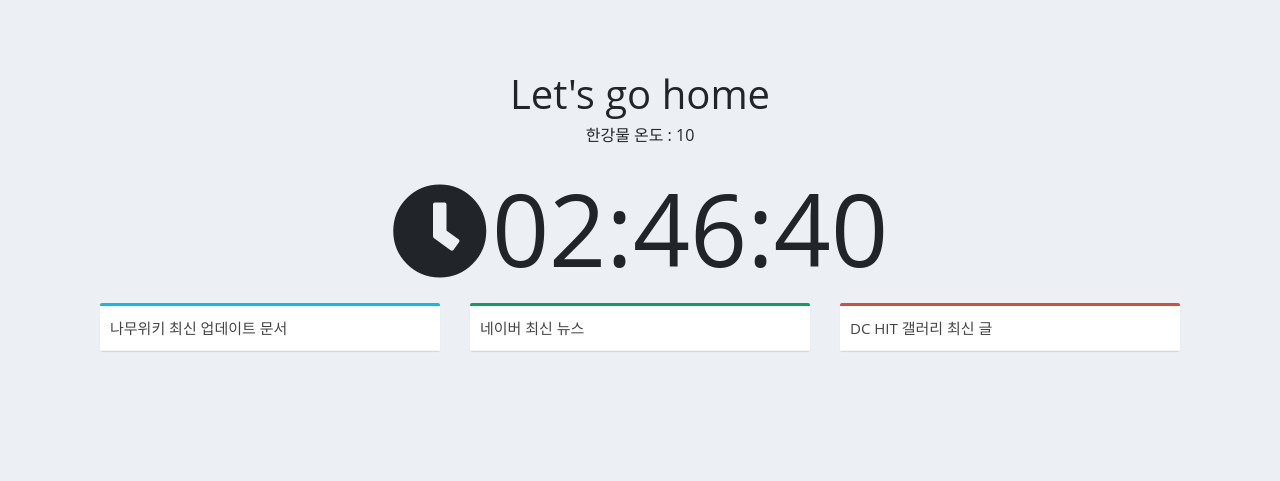
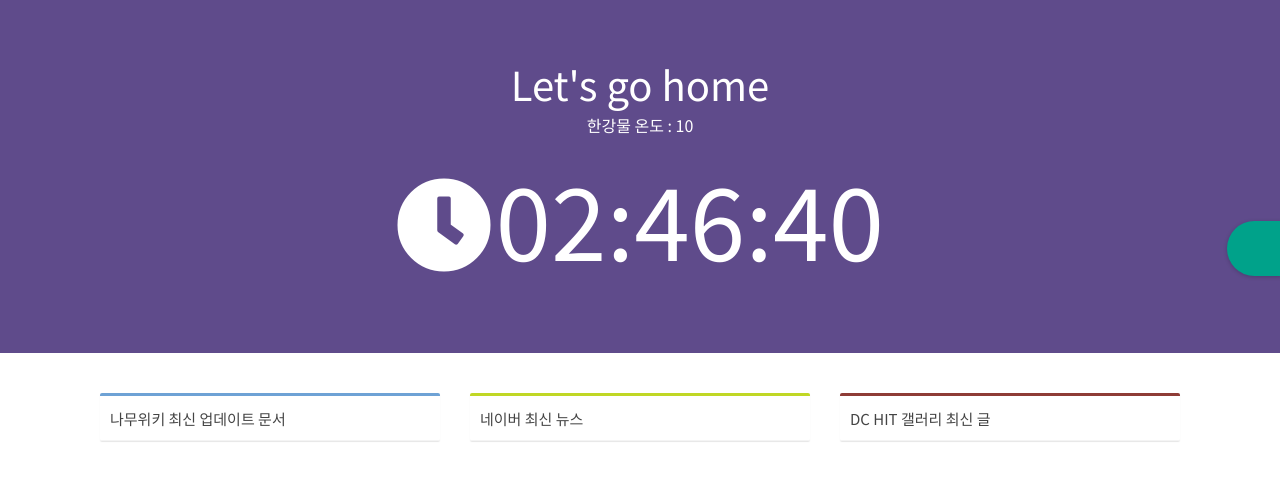
Before and after one commit to spro1/workout, a Flask app: page / in a window 1280 px wide. Shown: the top 481 px of the page. Run offline with Flask 2, Linux system fonts and the light colour scheme; a database or web service that is not in the repository returns one stand-in record (values such as "Sample title"); data that the repository does not hold is empty; some libraries are stand-ins or nearby versions.

Commit message:
올해의 색상 적용, font 수정, side html, css 추가

```diff
--- a/static/css/main.css
+++ b/static/css/main.css
@@ -1,10 +1,21 @@
+@import url(http://fonts.googleapis.com/earlyaccess/notosanskr.css);
+
 .timer {
+    padding-top: 60px;
+    padding-bottom: 60px;
     text-align: center;
+    background: #5F4B8B;
+    margin-bottom: 40px;
+    color: #fff;
+}
+
+#countTime{
+    font-size: 100px;
 }
 
 body {
-    background-color: #ecf0f5;
-    font-family: 'Open Sans', sans-serif, '맑은 고딕';
+    background-color: #fff;
+    font-family: 'Noto Sans KR', sans-serif;
     height: calc(100% - 40px);
 }
 
@@ -71,15 +82,15 @@ body {
 
 
 .box__top__border-red {
-    border-top : 3px solid #dd4b39;
+    border-top : 3px solid #8E3C36;
 }
 
 .box__top__border-green {
-    border-top : 3px solid #00a65a;
+    border-top : 3px solid #C0D725;
 }
 
 .box__top__border-blue{
-    border-top : 3px solid #00c0ef;
+    border-top : 3px solid #6EA2D5;
 }
 .box__top__border-default {
     border-top: 3px solid #d2d6de;
@@ -172,7 +183,6 @@ body {
 }
 
 .container{
-    margin-top: 70px;
     padding-right: 0px;
     padding-left: 0px;
 }
--- /dev/null
+++ b/static/css/select.css
@@ -0,0 +1,60 @@
+.selector-toggle > a {
+    position: absolute;
+    top: 200px;
+    width: 55px;
+    height: 55px;
+    display: block;
+    cursor: pointer;
+    text-align: center;
+    background: #00A28A;
+    color: #fff;
+    -webkit-box-shadow: 0 1px 4px 0 rgba(0,0,0,0.2);
+    box-shadow: 0 1px 4px 0 rgba(0,0,0,0.2);
+    padding: 10px 8px;
+    touch-action: manipulation;
+    text-decoration: none;
+    font-weight: 400;
+    line-height: 1.5;
+    left: -75px;
+    border-right: 0;
+    border-radius: 50% 0 0 50%;
+    content: "\e8c3";
+    position: relative;
+    float: left;
+    line-height: 35px;
+    transition: 0.5s;
+    -webkit-transition: 0.5s;
+}
+
+#styleSelector {
+    min-height: 300px;
+    height: 100%;
+    border: 1px solid #e9e9e9;
+    background: #FFF;
+    position: fixed;
+    margin: 0;
+    padding: 20px;
+    width: 400px;
+    top: 0px;
+    transition: 0.5s;
+    right: -400px;
+    border-left: 2px solid rgba(48,53,73,0.28);
+    font-weight: 400;
+    line-height: 1.5;
+}
+
+@media screen and (max-width: 992px) {
+    #styleSelector {
+        display: none;
+    }
+    #countTime{
+        font-size: 80px;
+    }
+    .fa.fa-6x.fa-clock {
+        display: none;
+    }
+}
+
+#styleSelector.open {
+    right: 0;
+}
--- a/static/js/countTimer.js
+++ b/static/js/countTimer.js
@@ -1,10 +1,10 @@
 /*
 name : countTime.js
 */
-(function($){
-	var opt,ele,top;
+(function ($) {
+	var opt, ele, top;
 
-	$.fn.countTime = function(option){
+	$.fn.countTime = function (option) {
 		ele = $(this);
 		opt = option;
 		date = strToTime(opt.time);
@@ -22,54 +22,54 @@ name : countTime.js
 
 		timePrint();
 
-		setInterval(function(){timePrint();},1000);
+		setInterval(function () { timePrint(); }, 1000);
 
 
-		function strToTime(str){
+		function strToTime(str) {
 
-			y = parseInt(str.substr(0,4));
-			m = parseInt(str.substr(5,2))-1;
-			d = parseInt(str.substr(8,2));
-			h = parseInt(str.substr(11,2));
-			i = parseInt(str.substr(14,2));
-			s = parseInt(str.substr(17,2));
+			y = parseInt(str.substr(0, 4));
+			m = parseInt(str.substr(5, 2)) - 1;
+			d = parseInt(str.substr(8, 2));
+			h = parseInt(str.substr(11, 2));
+			i = parseInt(str.substr(14, 2));
+			s = parseInt(str.substr(17, 2));
 
-			tmp = new Date(y,m,d,h,i,s);
+			tmp = new Date(y, m, d, h, i, s);
 
 			return sec(tmp);
 		}
 
-		function timeToStr(sec){
+		function timeToStr(sec) {
 
 			str = '';
 
-			d = Math.floor(sec/(60*60*24));
-			mod = (sec%(60*60*24));
+			d = Math.floor(sec / (60 * 60 * 24));
+			mod = (sec % (60 * 60 * 24));
 
-			h = addZero(Math.floor(mod/(60*60)),2);
-			mod = (mod%(60*60));
+			h = addZero(Math.floor(mod / (60 * 60)), 2);
+			mod = (mod % (60 * 60));
 
-			i = addZero(Math.floor(mod/60),2);
-			mod = (mod%60);
+			i = addZero(Math.floor(mod / 60), 2);
+			mod = (mod % 60);
 
-			s = addZero(Math.floor(mod),2);
+			s = addZero(Math.floor(mod), 2);
 
-			if(d!=0) str = (d*(-1))+'Day ';
+			if (d != 0) str = (d * (-1)) + 'Day ';
 
-			if(h<0) h = addZero(h*(-1),2);
-			if(s<0) s = addZero(s*(-1),2);
+			if (h < 0) h = addZero(h * (-1), 2);
+			if (s < 0) s = addZero(s * (-1), 2);
 
-			str += h+':'+i+':'+s;
+			str += h + ':' + i + ':' + s;
 
 			return str;
 		}
 
-		function sec(date){
-			return Math.floor(date.getTime()/1000);
+		function sec(date) {
+			return Math.floor(date.getTime() / 1000);
 		}
 
 		function addZero(data, len) {
-			data= '000000000000000'+data;
+			data = '000000000000000' + data;
 			return data.substr(data.length - len, len);
 		}
 
@@ -84,35 +84,35 @@ name : countTime.js
 			document.getElementById("overtimePay").innerText = Math.floor(localStorage.getItem("overtimePay"));
 		}
 
-		function timePrint(){
-		    Now = new Date();
+		function timePrint() {
+			Now = new Date();
 			now = sec(Now);
-			result = date-now;
+			result = date - now;
 			overtimeStopFlag = localStorage.getItem("overtimeStop");
 
-            if (Now.getHours() >= 18 || Now.getHours()<8) {
+			if (Now.getHours() >= 18 || Now.getHours() < 8) {
 				document.getElementById("afterTime").style.display = "block";
-				if(overtimeStopFlag == "yes") {
-					document.getElementById("beforeTime").style.color = "#212529";
+				if (overtimeStopFlag == "yes") {
+					document.getElementById("beforeTime").style.color = "#fff";
 					result = "퇴근했습니다.";
 					ele.empty();
 					ele.append(result);
 					overtimeCalc(0, "");
 				} else {
-					document.getElementById("beforeTime").style.color = "#dd4b39";
-					result = now-date;
+					document.getElementById("beforeTime").style.color = "#eb3c27";
+					result = now - date;
 					ele.empty();
 					ele.append(timeToStr(result));
 					overtimeCalc(1, result);
 				}
-            } else {
+			} else {
 				if (overtimeStopFlag == "yes") {
 					localStorage.setItem("overtimeStop", "no");
 				}
 				document.getElementById("afterTime").style.display = "none";
-                ele.empty();
-                ele.append(timeToStr(result));
-            }
+				ele.empty();
+				ele.append(timeToStr(result));
+			}
 		}
 	}
 })(jQuery);
--- /dev/null
+++ b/static/js/pageSet.js
@@ -0,0 +1,8 @@
+/*
+name : pageSet.js
+*/
+document.getElementById('toggle_click').addEventListener('click', function (e) {
+    var curDom = e.target;
+    selectBar = curDom.parentNode.parentNode;
+    selectBar.classList.toggle('open');
+});
--- a/templates/index.html
+++ b/templates/index.html
@@ -1,29 +1,36 @@
 <!DOCTYPE html>
 <html lang="en">
+
 <head>
     <meta charset="UTF-8">
     <meta name="google-site-verification" content="2Cfp26H2i9xpeRnUvFo470tGG5UWK9wygd4AlV1XWjE" />
 
     <title>퇴근타이머</title>
 
-    <link rel="stylesheet" href="https://use.fontawesome.com/releases/v5.2.0/css/all.css" integrity="sha384-hWVjflwFxL6sNzntih27bfxkr27PmbbK/iSvJ+a4+0owXq79v+lsFkW54bOGbiDQ" crossorigin="anonymous">
-    <link rel="stylesheet" href="https://stackpath.bootstrapcdn.com/bootstrap/4.1.3/css/bootstrap.min.css" integrity="sha384-MCw98/SFnGE8fJT3GXwEOngsV7Zt27NXFoaoApmYm81iuXoPkFOJwJ8ERdknLPMO" crossorigin="anonymous">
+    <link rel="stylesheet" href="https://use.fontawesome.com/releases/v5.2.0/css/all.css" integrity="sha384-hWVjflwFxL6sNzntih27bfxkr27PmbbK/iSvJ+a4+0owXq79v+lsFkW54bOGbiDQ"
+        crossorigin="anonymous">
+    <link rel="stylesheet" href="https://stackpath.bootstrapcdn.com/bootstrap/4.1.3/css/bootstrap.min.css" integrity="sha384-MCw98/SFnGE8fJT3GXwEOngsV7Zt27NXFoaoApmYm81iuXoPkFOJwJ8ERdknLPMO"
+        crossorigin="anonymous">
     <link rel="stylesheet" href="static/css/main.css">
+    <link rel="stylesheet" href="static/css/select.css">
 </head>
+
 <body>
-    <div class="container">
     <div class="timer">
         <h1>Let's go home</h1>
         <h6>한강물 온도 : {{ river }}</h6>
         <div id="beforeTime">
-                <i id="overtimeStopButton" class="fa fa-6x fa-clock"></i>
-                <span id="countTime" style="font-size:100px;"></span>
+            <div id="overtimeStopButton">
+                <i class="fa fa-6x fa-clock"></i>
+                <span id="countTime"></span>
+            </div>
         </div>
         <div id="afterTime" style="font-size:30px;display:none;color: #dd4b39;">
             못 받는 돈 : <span id="overtimePay"></span>원
         </div>
     </div>
-
+    <div class="container">
+        <div class="page-wrapper">
             <div class="col-md-12 row">
                 <div class="col-md-4 box__content__table">
                     <div class="box box__top__border-blue bg-white">
@@ -36,7 +43,7 @@
                                 <tr>
                                     <td style="cursor:pointer;" onClick="window.open('{{ value }}','','');">{{ key }}</td>
                                 </tr>
-                    {%  endfor %}
+                                {% endfor %}
                             </tbody>
                         </table>
                     </div>
@@ -52,7 +59,7 @@
                                 <tr>
                                     <td style="cursor:pointer;" onClick="window.open('{{ value }}','','');">{{ key }}</td>
                                 </tr>
-                    {%  endfor %}
+                                {% endfor %}
                             </tbody>
                         </table>
                     </div>
@@ -68,11 +75,15 @@
                                 <tr>
                                     <td style="cursor:pointer;" onClick="window.open('{{ value }}','','');">{{ key }}</td>
                                 </tr>
-                    {%  endfor %}
+                                {% endfor %}
                             </tbody>
                         </table>
                     </div>
                 </div>
+            </div>
+        </div>
+        <div id="styleSelector" class="">
+            <div class="selector-toggle"><a id="toggle_click"></a></div>
         </div>
         <!--
         <div class="chat">
@@ -82,28 +93,33 @@
     </div>
 
 
-    <script src="https://code.jquery.com/jquery-3.3.1.slim.min.js" integrity="sha384-q8i/X+965DzO0rT7abK41JStQIAqVgRVzpbzo5smXKp4YfRvH+8abtTE1Pi6jizo" crossorigin="anonymous"></script>
-    <script src="https://cdnjs.cloudflare.com/ajax/libs/popper.js/1.14.3/umd/popper.min.js" integrity="sha384-ZMP7rVo3mIykV+2+9J3UJ46jBk0WLaUAdn689aCwoqbBJiSnjAK/l8WvCWPIPm49" crossorigin="anonymous"></script>
-    <script src="https://stackpath.bootstrapcdn.com/bootstrap/4.1.3/js/bootstrap.min.js" integrity="sha384-ChfqqxuZUCnJSK3+MXmPNIyE6ZbWh2IMqE241rYiqJxyMiZ6OW/JmZQ5stwEULTy" crossorigin="anonymous"></script>
+    <script src="https://code.jquery.com/jquery-3.3.1.slim.min.js" integrity="sha384-q8i/X+965DzO0rT7abK41JStQIAqVgRVzpbzo5smXKp4YfRvH+8abtTE1Pi6jizo"
+        crossorigin="anonymous"></script>
+    <script src="https://cdnjs.cloudflare.com/ajax/libs/popper.js/1.14.3/umd/popper.min.js" integrity="sha384-ZMP7rVo3mIykV+2+9J3UJ46jBk0WLaUAdn689aCwoqbBJiSnjAK/l8WvCWPIPm49"
+        crossorigin="anonymous"></script>
+    <script src="https://stackpath.bootstrapcdn.com/bootstrap/4.1.3/js/bootstrap.min.js" integrity="sha384-ChfqqxuZUCnJSK3+MXmPNIyE6ZbWh2IMqE241rYiqJxyMiZ6OW/JmZQ5stwEULTy"
+        crossorigin="anonymous"></script>
     <script src="https://ajax.googleapis.com/ajax/libs/jquery/1.11.3/jquery.min.js"></script>
     <script src="static/js/countTimer.js"></script>
+    <script src="static/js/pageSet.js"></script>
 
     <script>
-    $(function(){
+        $(function () {
             var Now = new Date();
             var NowTime = Now.getFullYear();
 
-        NowTime += '-' + (Now.getMonth()+1) ;
-	if (Now.getDate() < 10){
+            NowTime += '-' + (Now.getMonth() + 1);
+            if (Now.getDate() < 10) {
                 NowTime += '-0' + Now.getDate();
-	}else{
+            } else {
                 NowTime += '-' + Now.getDate();
             }
             NowTime += ' 18:00:00';
             $('#countTime').countTime({
-            time:NowTime//기준시간
+                time: NowTime//기준시간
             });
         });
     </script>
 </body>
+
 </html>
```
Lines whose indentation alone changed are shown as unchanged.
